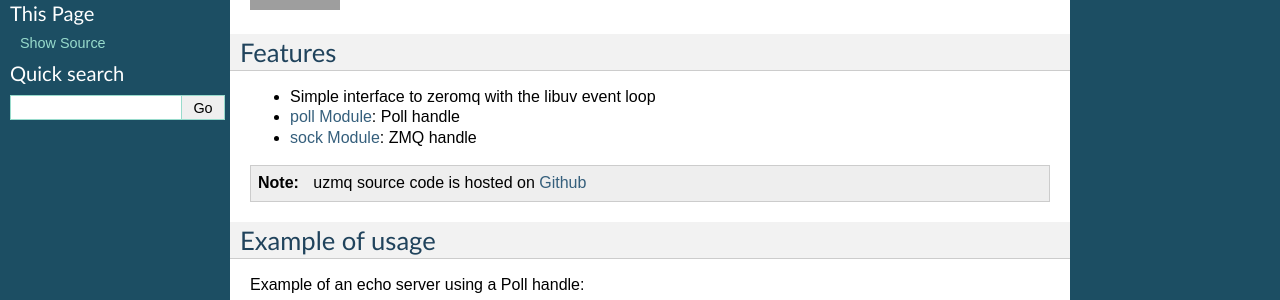
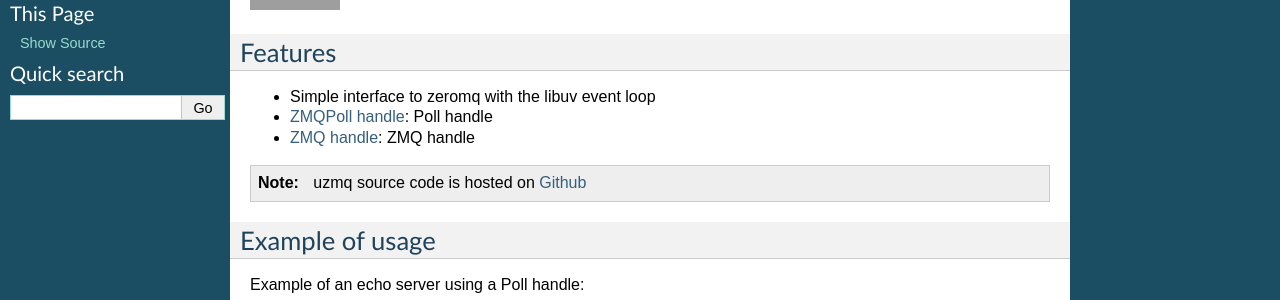
Before and after one commit to benoitc/uzmq, a Sphinx documentation site: the page built from docs/index.rst, in a window 1280 px wide and 1400 px high. Shown: the part 232-532 px from the top of the window. Built offline with Sphinx 7.4.7, drawn with Linux system fonts in a browser that asks for light colours; the version number could not be read and is left out; some of the changed text lies outside the part shown; grey boxes are pictures that could not be loaded.

Commit message:
titles should mean smth...

```diff
--- a/docs/poll.rst
+++ b/docs/poll.rst
@@ -1,5 +1,5 @@
-:mod:`poll` Module
-------------------
+ZMQPoll handle
+--------------
 
 .. automodule:: uzmq.poll
     :members:
--- a/docs/zmq.rst
+++ b/docs/zmq.rst
@@ -1,5 +1,5 @@
-:mod:`sock` Module
-------------------
+ZMQ handle
+----------
 
 .. automodule:: uzmq.sock
     :members:
```
